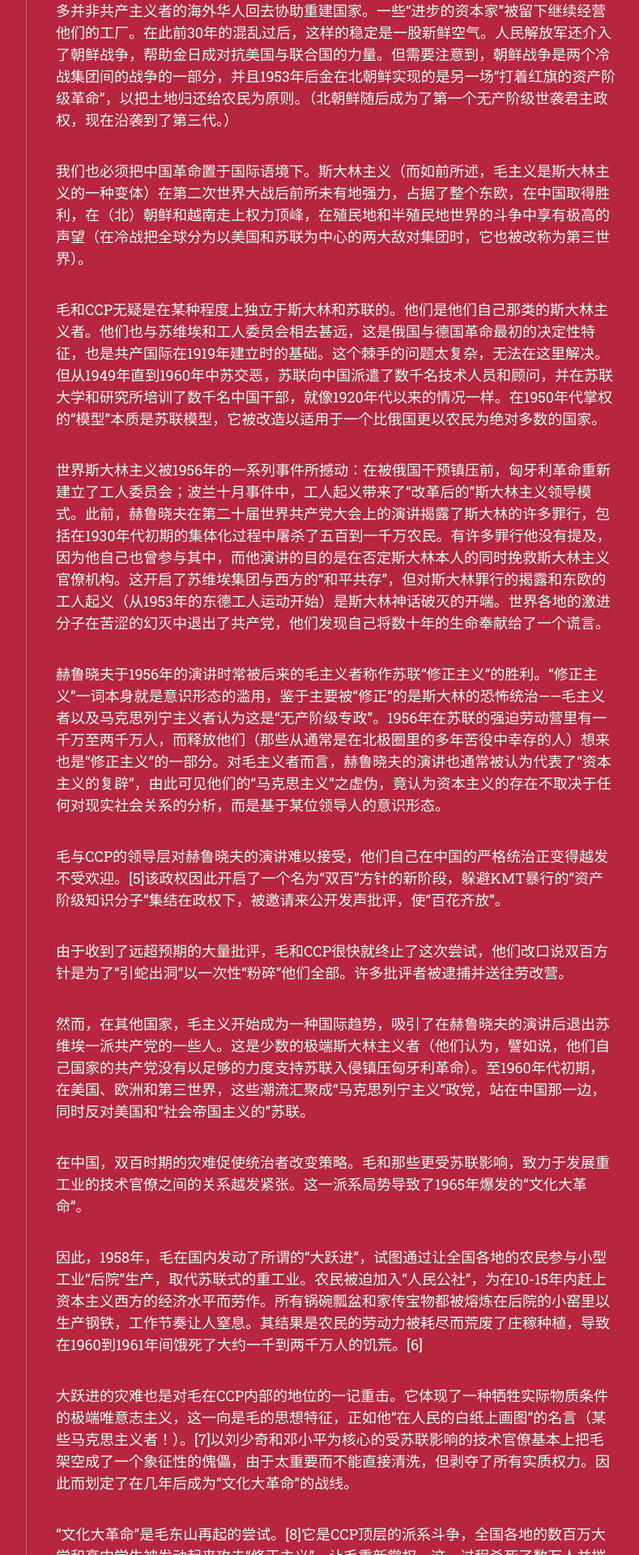
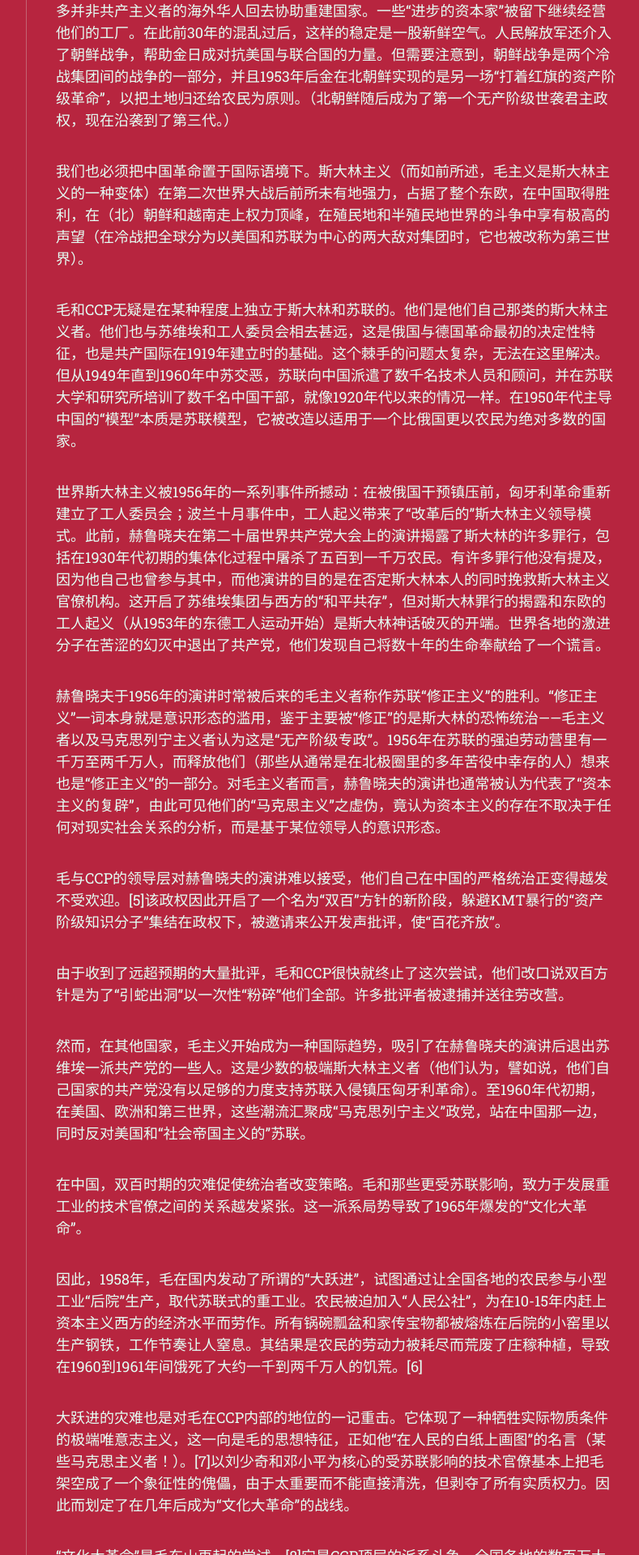
Before and after one commit to scatterdclouds/scatterdclouds.github.io, a Jekyll site: the page built from _posts/2024-12-12-goldner-notes.md, in a window 1280 px wide. Shown: the part 3080-5000 px from the top of the page at 81% size, without its empty margins (357-1146 px from the left). Built offline with Jekyll 4.4.1, drawn with Linux system fonts in a browser that asks for light colours; nearby versions of some CDN libraries; some web fonts are replaced; comment, search, counter and statistics services are not loaded.

Commit message:
Update 2024-12-12-goldner-notes.md

```diff
--- a/_posts/2024-12-12-goldner-notes.md
+++ b/_posts/2024-12-12-goldner-notes.md
@@ -53,7 +53,7 @@ CCP的下一阶段是共产国际的所谓“第三阶段”，在一定程度
 
 我们也必须把中国革命置于国际语境下。斯大林主义（而如前所述，毛主义是斯大林主义的一种变体）在第二次世界大战后前所未有地强力，占据了整个东欧，在中国取得胜利，在（北）朝鲜和越南走上权力顶峰，在殖民地和半殖民地世界的斗争中享有极高的声望（在冷战把全球分为以美国和苏联为中心的两大敌对集团时，它也被改称为第三世界）。
 
-毛和CCP无疑是在某种程度上独立于斯大林和苏联的。他们是他们自己那类的斯大林主义者。他们也与苏维埃和工人委员会相去甚远，这是俄国与德国革命最初的决定性特征，也是共产国际在1919年建立时的基础。这个棘手的问题太复杂，无法在这里解决。但从1949年直到1960年中苏交恶，苏联向中国派遣了数千名技术人员和顾问，并在苏联大学和研究所培训了数千名中国干部，就像1920年代以来的情况一样。在1950年代掌权的“模型”本质是苏联模型，它被改造以适用于一个比俄国更以农民为绝对多数的国家。
+毛和CCP无疑是在某种程度上独立于斯大林和苏联的。他们是他们自己那类的斯大林主义者。他们也与苏维埃和工人委员会相去甚远，这是俄国与德国革命最初的决定性特征，也是共产国际在1919年建立时的基础。这个棘手的问题太复杂，无法在这里解决。但从1949年直到1960年中苏交恶，苏联向中国派遣了数千名技术人员和顾问，并在苏联大学和研究所培训了数千名中国干部，就像1920年代以来的情况一样。在1950年代主导中国的“模型”本质是苏联模型，它被改造以适用于一个比俄国更以农民为绝对多数的国家。
 
 世界斯大林主义被1956年的一系列事件所撼动：在被俄国干预镇压前，匈牙利革命重新建立了工人委员会；波兰十月事件中，工人起义带来了“改革后的”斯大林主义领导模式。此前，赫鲁晓夫在第二十届世界共产党大会上的演讲揭露了斯大林的许多罪行，包括在1930年代初期的集体化过程中屠杀了五百到一千万农民。有许多罪行他没有提及，因为他自己也曾参与其中，而他演讲的目的是在否定斯大林本人的同时挽救斯大林主义官僚机构。这开启了苏维埃集团与西方的“和平共存”，但对斯大林罪行的揭露和东欧的工人起义（从1953年的东德工人运动开始）是斯大林神话破灭的开端。世界各地的激进分子在苦涩的幻灭中退出了共产党，他们发现自己将数十年的生命奉献给了一个谎言。
 
```
